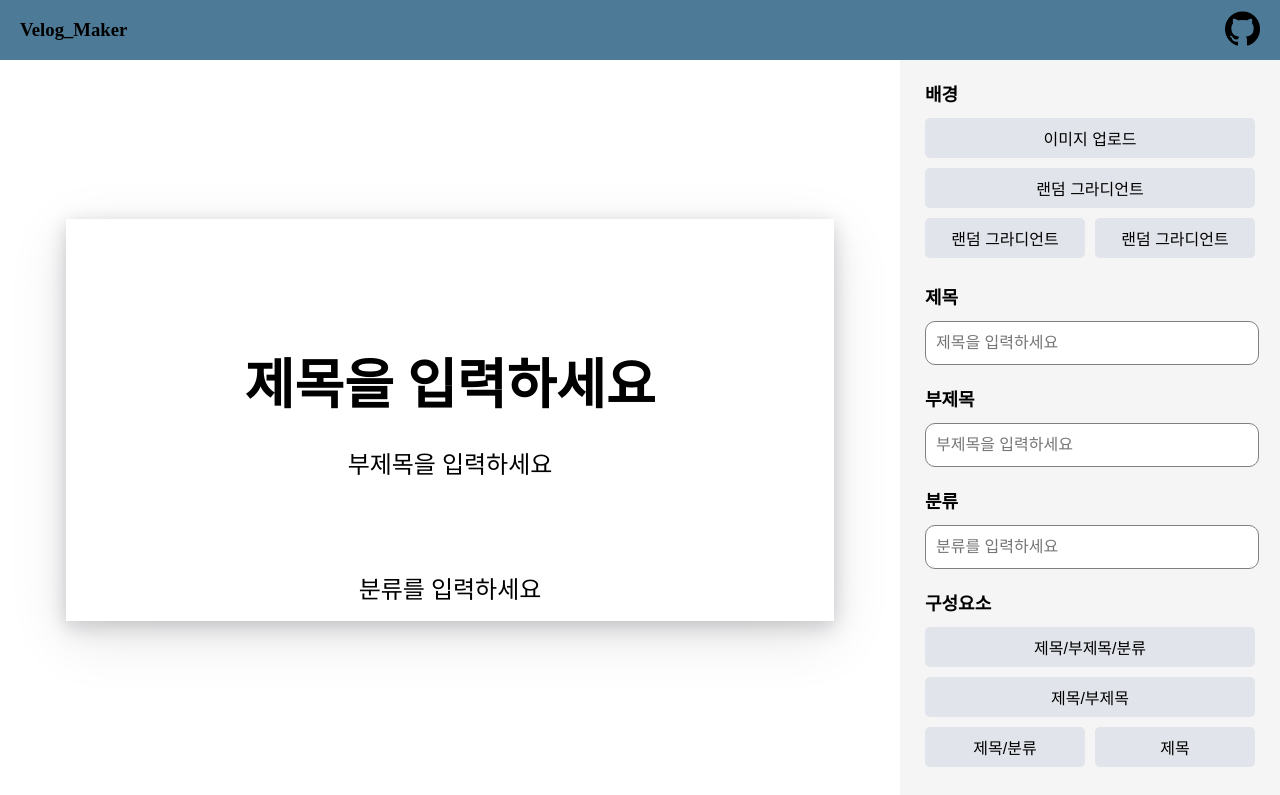
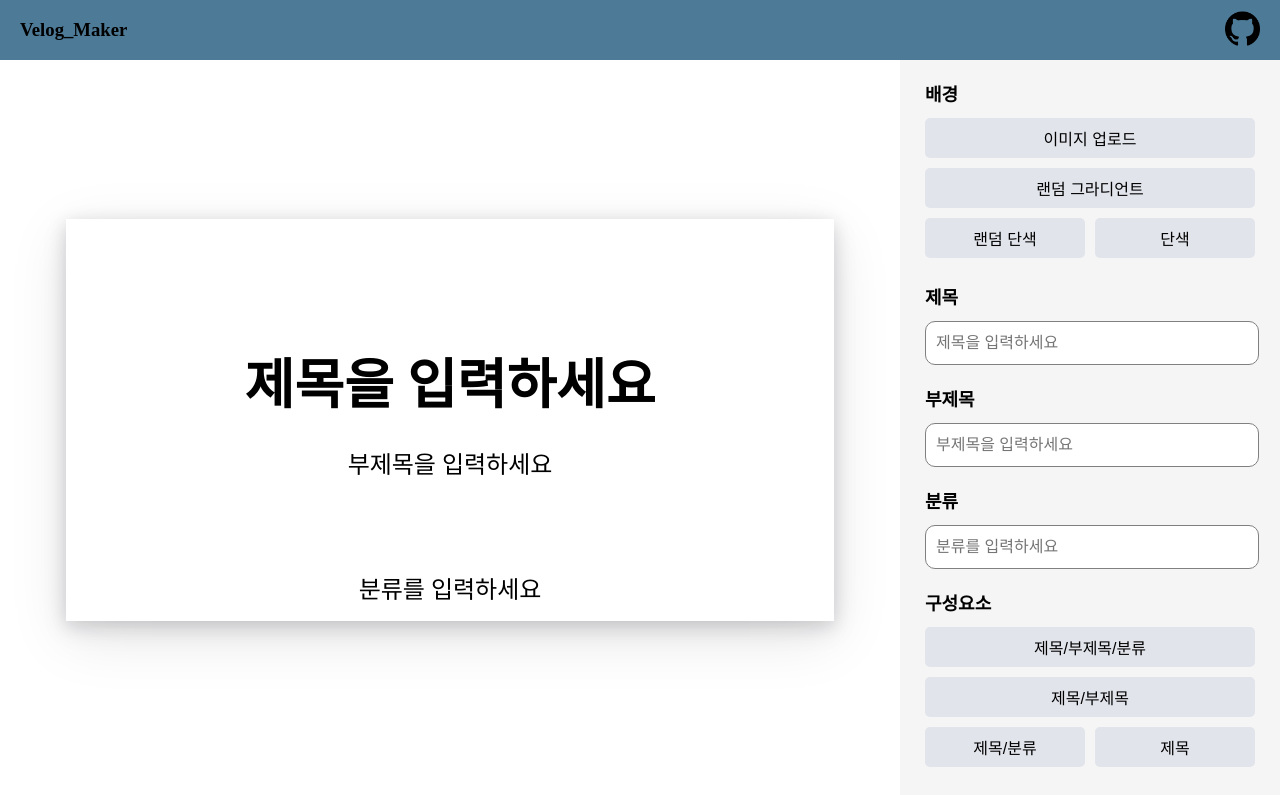
Before and after one commit to HAERIM0/Velog_Thumbnail_Maker, a Next.js app in the folder velog_maker/: page / in a window 1280 px wide. Shown: the top 795 px of the page. Built offline with nearby package versions, Linux system fonts and the light colour scheme.

Commit message:
feat : 배경 랜덤 단색 기능

```diff
--- a/velog_maker/src/components/Button/SelectButton/index.tsx
+++ b/velog_maker/src/components/Button/SelectButton/index.tsx
@@ -1,4 +1,3 @@
-import { LegacyRef } from "react";
 import * as S from "./style";
 
 interface Props {
--- a/velog_maker/src/components/SideBar/index.tsx
+++ b/velog_maker/src/components/SideBar/index.tsx
@@ -4,9 +4,14 @@ import * as S from "./style";
 import SelectButton from "../Button/SelectButton";
 import { useImgUpload } from "../../hooks/useImgUpload";
 
-const SideBar = () => {
+interface Props {
+  onChangeColor: () => void;
+}
+
+const SideBar = ({ onChangeColor }: Props) => {
   const { handleTitleChange } = useTitle();
   const { onClickImg, ImgRef, onUploadImg } = useImgUpload();
+
   return (
     <S.SideBarContainer>
       <S.SideBarBox>
@@ -26,11 +31,15 @@ const SideBar = () => {
             랜덤 그라디언트
           </SelectButton>
           <S.SelectBox>
-            <SelectButton width={160} padding={true}>
-              랜덤 그라디언트
+            <SelectButton
+              width={160}
+              padding={true}
+              onclick={() => onChangeColor()}
+            >
+              랜덤 단색
             </SelectButton>
             <SelectButton width={160} padding={false}>
-              랜덤 그라디언트
+              단색
             </SelectButton>
           </S.SelectBox>
 
--- /dev/null
+++ b/velog_maker/src/hooks/useColor.ts
@@ -0,0 +1,25 @@
+import { useState } from "react";
+
+export const useBackGroundColor = () => {
+  const [randomColor, setRandomColor] = useState<string>("");
+  const onChangeColor = () => {
+    const newColor = randomRGB;
+    setRandomColor(newColor);
+  };
+
+  const randomRGB = () => {
+    const rColor = Math.floor(Math.random() * 256);
+    const gColor = Math.floor(Math.random() * 256);
+    const bColor = Math.floor(Math.random() * 256);
+
+    return `rgb(${rColor},${gColor},${bColor})`;
+  };
+
+  const getRandomColor = () => {
+    return randomColor;
+  };
+  return {
+    onChangeColor,
+    getRandomColor,
+  };
+};
--- a/velog_maker/src/pages/index.tsx
+++ b/velog_maker/src/pages/index.tsx
@@ -4,10 +4,12 @@ import Header from "../components/Header";
 import SideBar from "../components/SideBar";
 import { useTitle } from "../hooks/useTitle";
 import { useImgUpload } from "../hooks/useImgUpload";
+import { useBackGroundColor } from "../hooks/useColor";
 
 const Home: NextPage = () => {
   const { TitleData } = useTitle();
   const { imgSrc } = useImgUpload();
+  const { getRandomColor, onChangeColor } = useBackGroundColor();
 
   return (
     <>
@@ -15,7 +17,11 @@ const Home: NextPage = () => {
       <S.MainContainer>
         <S.PreviewContainer>
           <S.PreviewBox>
-            {imgSrc ? <S.Img src={imgSrc} /> : <S.Preview />}
+            {imgSrc ? (
+              <S.Img src={imgSrc} />
+            ) : (
+              <S.Preview style={{ backgroundColor: `${getRandomColor()} ` }} />
+            )}
           </S.PreviewBox>
           <S.TitleBox>
             <S.Title>{TitleData.Title}</S.Title>
@@ -23,7 +29,7 @@ const Home: NextPage = () => {
             <S.SubTitle isBottom={false}>{TitleData.Category}</S.SubTitle>
           </S.TitleBox>
         </S.PreviewContainer>
-        <SideBar />
+        <SideBar onChangeColor={onChangeColor} />
       </S.MainContainer>
     </>
   );
```
